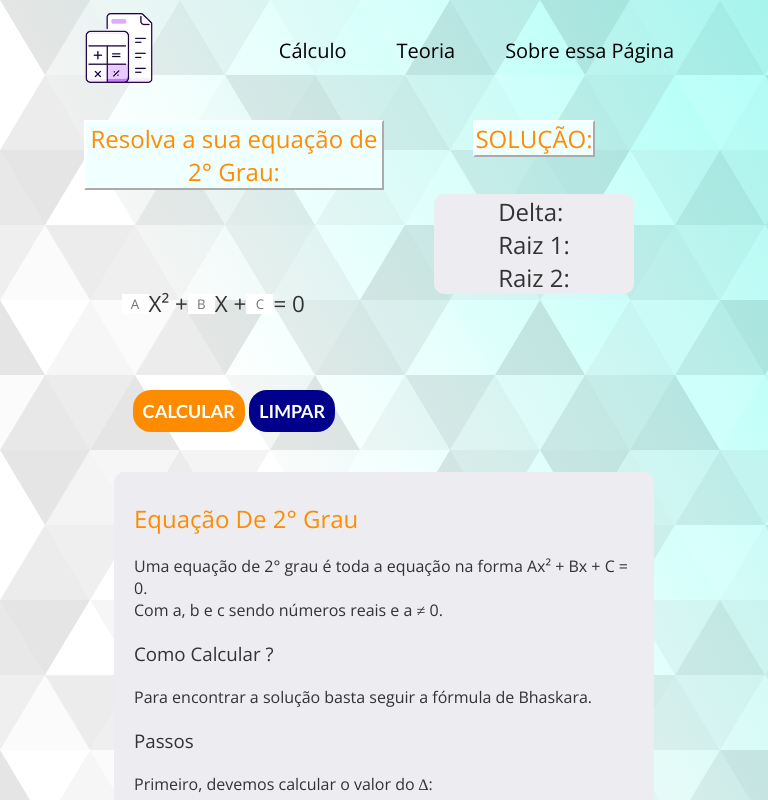
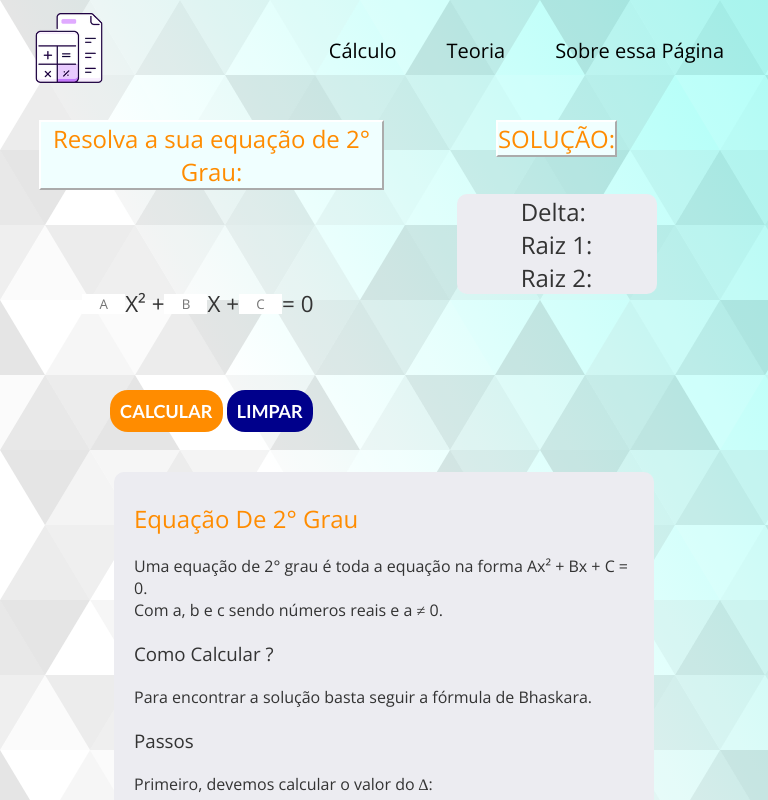
Before and after one commit to Maia-th/Avaliativa_1, a plain HTML site: page index.html in a window 768 px wide. Shown: the top 800 px of the page. Drawn offline with nearby package versions, Linux system fonts and the light colour scheme.

Commit message:
modificação 3

```diff
--- a/index.html
+++ b/index.html
@@ -54,7 +54,7 @@
             name="termo1"
             onkeypress="onlynumber()"
             placeholder="A"
-            size="1"
+            size="3"
           />
           X² +
           <input
@@ -63,7 +63,7 @@
             name="termo1"
             onkeypress="onlynumber()"
             placeholder="B"
-            size="1"
+            size="3"
           />
           X +
           <input
@@ -72,7 +72,7 @@
             name="termo1"
             onkeypress="onlynumber()"
             placeholder="C"
-            size="1"
+            size="3"
           />
           = 0
         </div>
--- a/style.css
+++ b/style.css
@@ -320,11 +320,11 @@ input {
 
 @media (min-width: 768px) and (max-width: 969px) {
   .menu {
-    width: 600px;
+    width: 700px;
   }
 
   .calculo-eq {
-    width: 600px;
+    width: 690px;
   }
 
   .calculo-eq h1 {
@@ -333,10 +333,6 @@ input {
 
   .expre {
     width: 75%;
-  }
-
-  input {
-    size: 3;
   }
 
   .areadesolu {
@@ -367,6 +363,10 @@ input {
     width: 150%;
   }
 
+  .expre {
+    width: 60%;
+  }
+
   .resposta h1 {
     margin-top: 40px;
   }
@@ -393,11 +393,11 @@ input {
   }
 
   .entradas {
-    width: 150%;
+    width: 160%;
   }
 
   .expre {
-    width: 70%;
+    width: 75%;
     margin-bottom: 20px;
   }
 
```
